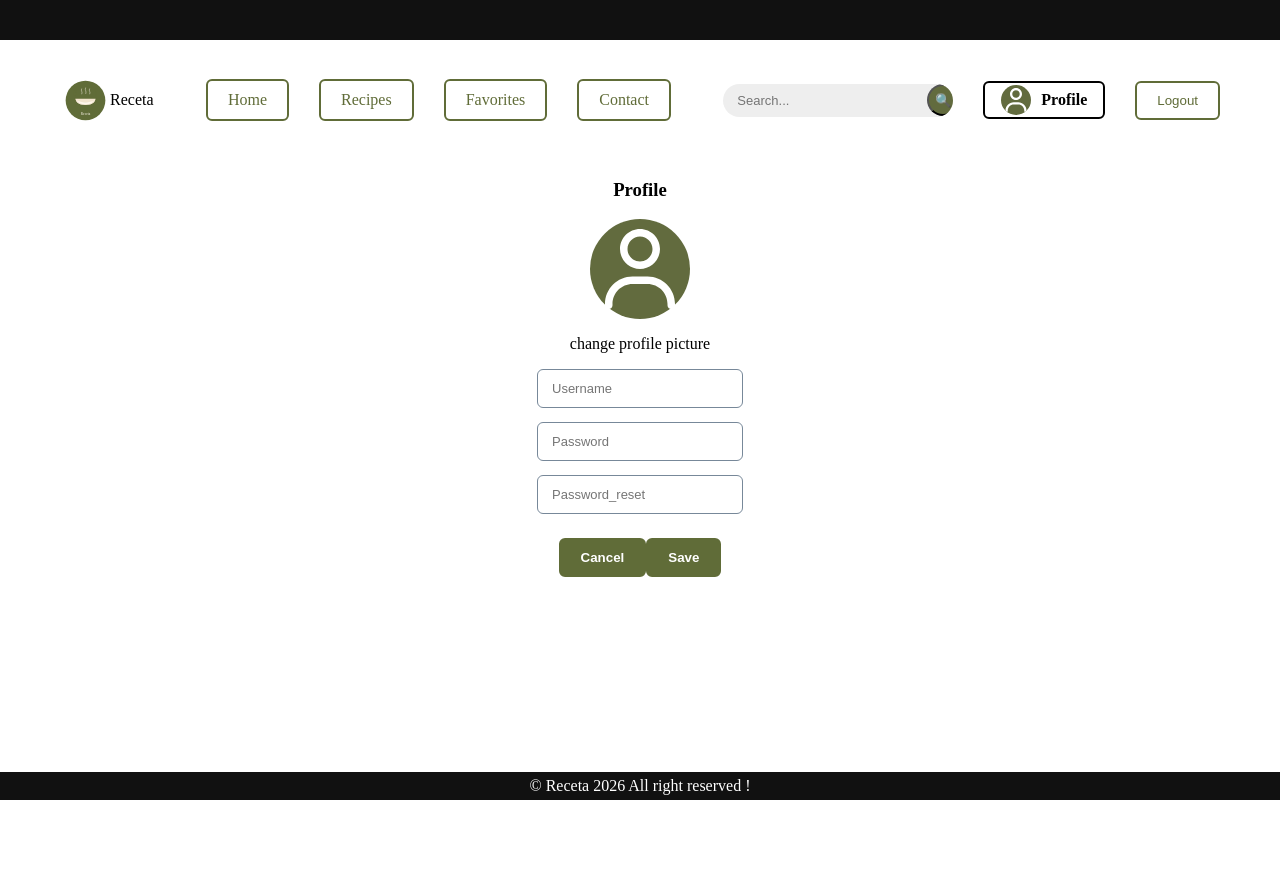
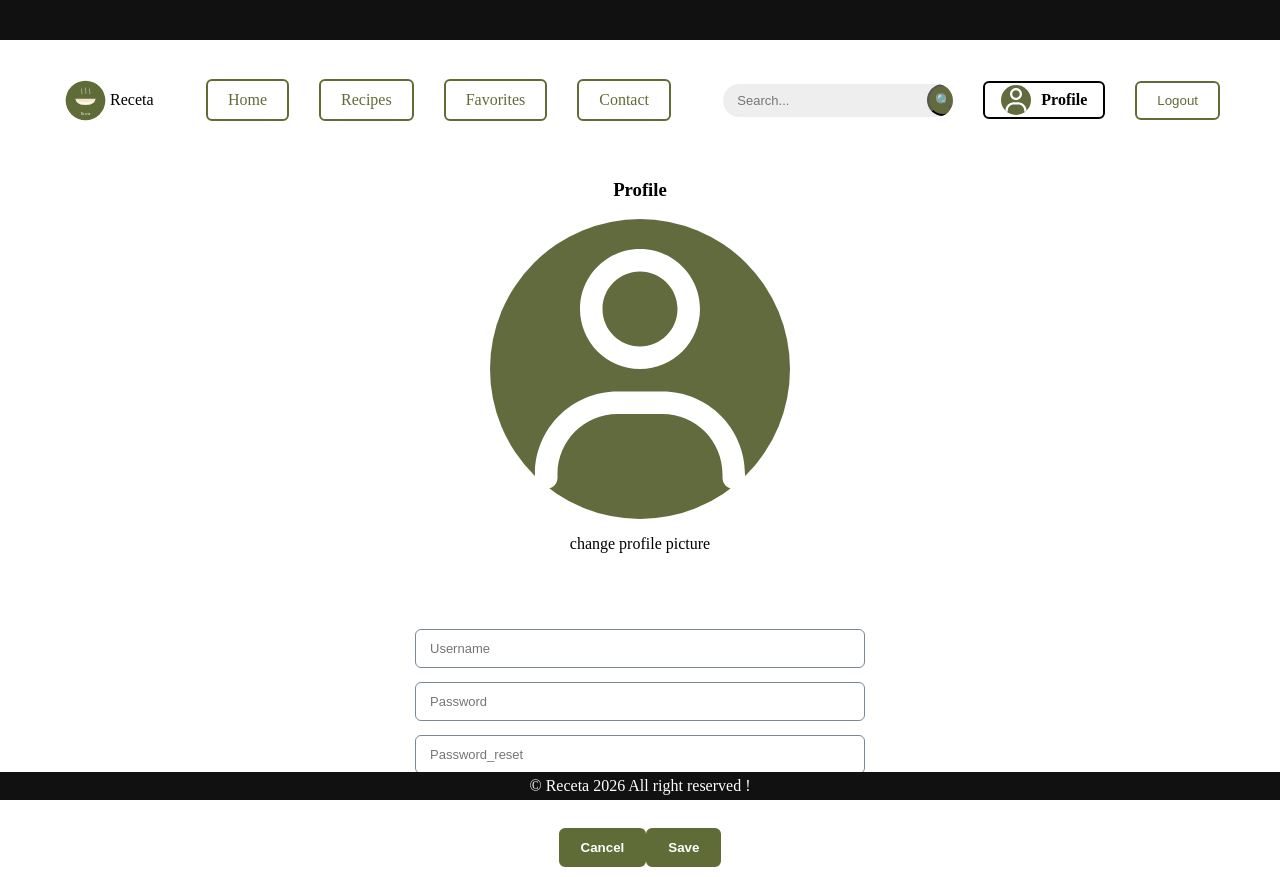
Before and after one commit to Jhudeska/frontend-recipe-app, a React (Vite) app: page /profile in a window 1280 px wide. Before the commit the page ends 800 px from the top, so only its background shows below. Built offline with nearby package versions, Linux system fonts and the light colour scheme.

Commit message:
pages opgeschoond

```diff
--- a/src/pages/contact/Contact.jsx
+++ b/src/pages/contact/Contact.jsx
@@ -1,5 +1,6 @@
 import { useState } from "react";
 import "./Contact.css";
+import TextArea from "../../components/textarea/TextArea.jsx";
 
 function Contact() {
     const [formData, setFormData] = useState({
@@ -75,7 +76,7 @@ function Contact() {
                         value={formData.description}
                         onChange={handleChange}
                     />
-                    <textarea
+                    <TextArea
                         className="field"
                         id="message"
                         name="message"
@@ -84,6 +85,7 @@ function Contact() {
                         onChange={handleChange}
                         required
                     />
+
                     <div>
                         <button type="submit">Send</button>
                     </div>
--- a/src/pages/favorites/Favorites.jsx
+++ b/src/pages/favorites/Favorites.jsx
@@ -22,7 +22,7 @@ function Favorites() {
             setFavorites(response);
         } catch (err) {
             console.error("Favorieten ophalen mislukt:", err);
-            setError("Favorieten konden niet worden geladen.");
+            setError(<MessageLabel variant="error">Favorieten konden niet worden geladen.</MessageLabel> );
         } finally {
             setLoading(false);
         }
--- a/src/pages/overview/Overview.jsx
+++ b/src/pages/overview/Overview.jsx
@@ -11,6 +11,7 @@ import {
 } from "../../api/favoriteService.js";
 import {getAllRecipes} from "../../api/recipeService.js";
 import MessageLabel from "../../components/messagelabel/MessageLabel.jsx";
+import keycloak from "../../helpers/keycloak.js";
 
 
 function Overview() {
@@ -20,6 +21,7 @@ function Overview() {
 
     const [loading, setLoading] = useState(true);
     const [error, setError] = useState("");
+    console.log(keycloak.token);
 
     useEffect(() => {
         async function fetchRecipes() {
@@ -114,6 +116,11 @@ function Overview() {
                     <MessageLabel variant="error"><p role="alert">{favoriteError}</p></MessageLabel>
                 )}
 
+                <h3>
+                    Welcome, {" "}
+                    {keycloak.tokenParsed?.preferred_username}
+                </h3>
+
                 <div className="home-intro">
                     <h2 className="home-intro__text">
                         Got A Recipe That Rocks?
@@ -137,7 +144,7 @@ function Overview() {
                             key={recipe.recipeId}
                             recipeId={recipe.recipeId}
                             title={recipe.title}
-                            name={recipe.description}
+                            description={recipe.description}
                             servings={recipe.servings}
                             preparationTime={recipe.preparationTime}
                             imageUrl={recipe.imageUrl}
@@ -163,7 +170,7 @@ function Overview() {
                             key={recipe.recipeId}
                             recipeId={recipe.recipeId}
                             title={recipe.title}
-                            name={recipe.description}
+                            description={recipe.description}
                             servings={recipe.servings}
                             preparationTime={recipe.preparationTime}
                             imageUrl={recipe.imageUrl}
@@ -177,9 +184,6 @@ function Overview() {
                         />
                     ))}
                 </div>
-
-
-
             </div>
         </section>
     );
--- a/src/pages/profile/Profile.css
+++ b/src/pages/profile/Profile.css
@@ -6,8 +6,8 @@
     display: flex;
     justify-content: center;
     align-items: center;
-    width: 100px;
-    height: 100px;
+    width: 300px;
+    height: 300px;
     background: #626b3e;
     border-radius: 50%;
 }
@@ -24,5 +24,7 @@
 
 
 .profile-container {
-    max-width: 550px;
+    min-width: 450px;
+    padding-top: 60px;
+    padding-bottom: 30px;
 }
```
